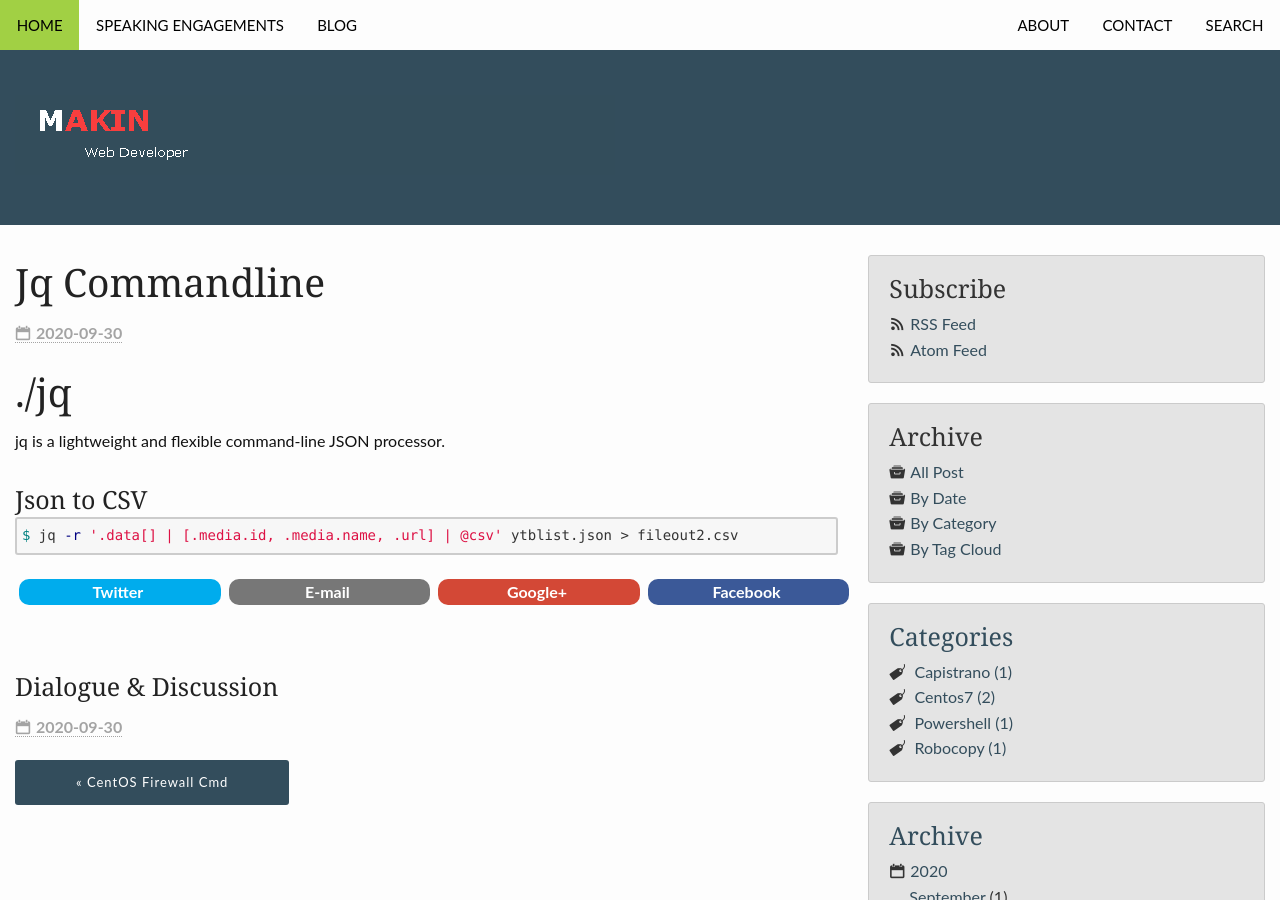
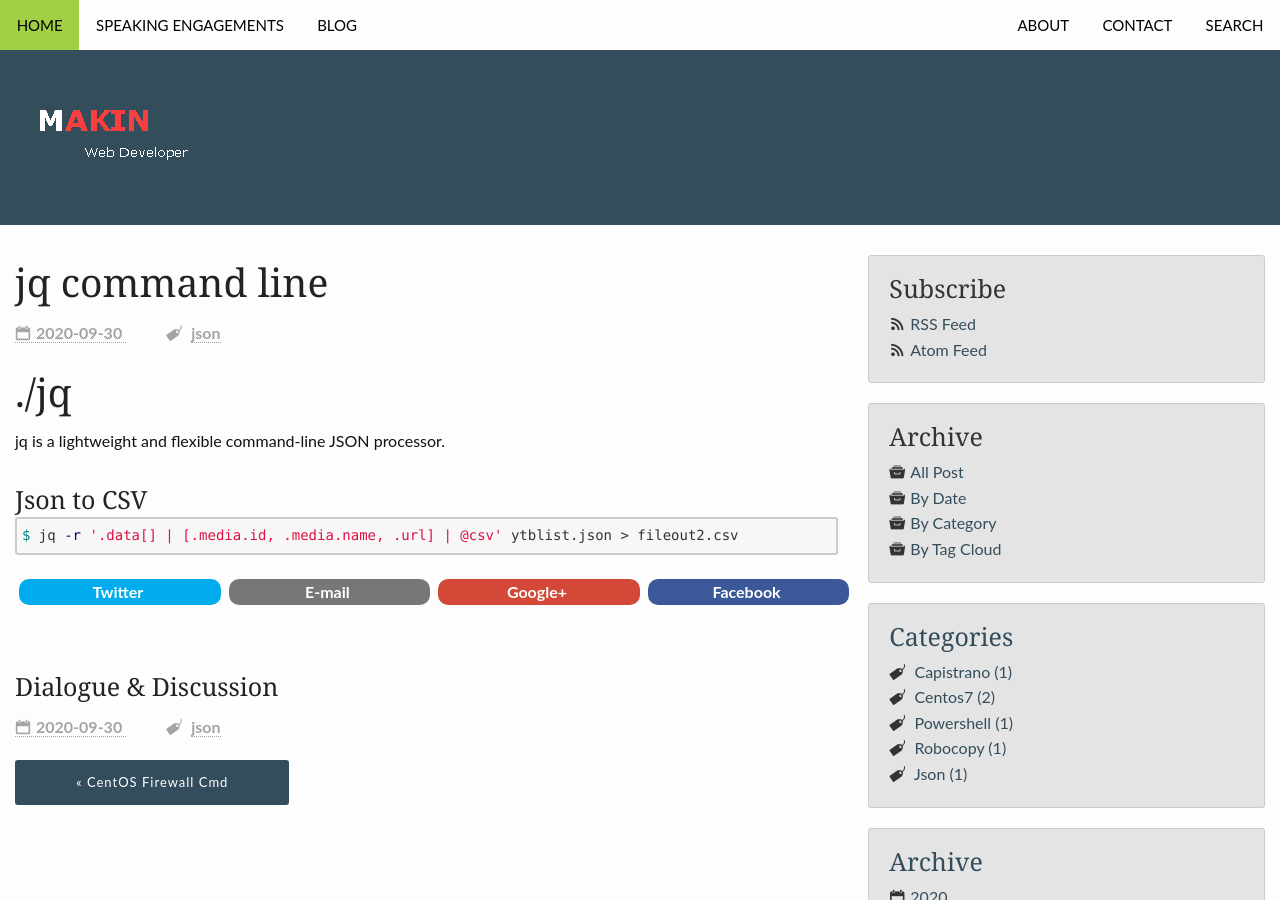
Before and after one commit to makinuk/makinuk.github.io, a Jekyll site: the page built from _posts/2020/2020-09-30-jq-commandline.md, in a window 1280 px wide and 900 px high. Built offline with Jekyll 4.4.1, drawn with Linux system fonts in a browser that asks for light colours; nearby versions of some CDN libraries; our own code applies the rules of GitHub Pages for plain Markdown files; comment, search, counter and statistics services are not loaded.

Commit message:
Update 2020-09-30-jq-commandline.md

```diff
--- a/_posts/2020/2020-09-30-jq-commandline.md
+++ b/_posts/2020/2020-09-30-jq-commandline.md
@@ -1,3 +1,15 @@
+---
+layout: post
+title: jq command line
+published: true
+categories: [json]
+date: 2020-09-30 16:24:35
+excerpt: |
+        json, jq, csv
+
+        JQ Command Line
+---
+
 
 # ./jq
 jq is a lightweight and flexible command-line JSON processor.
```
